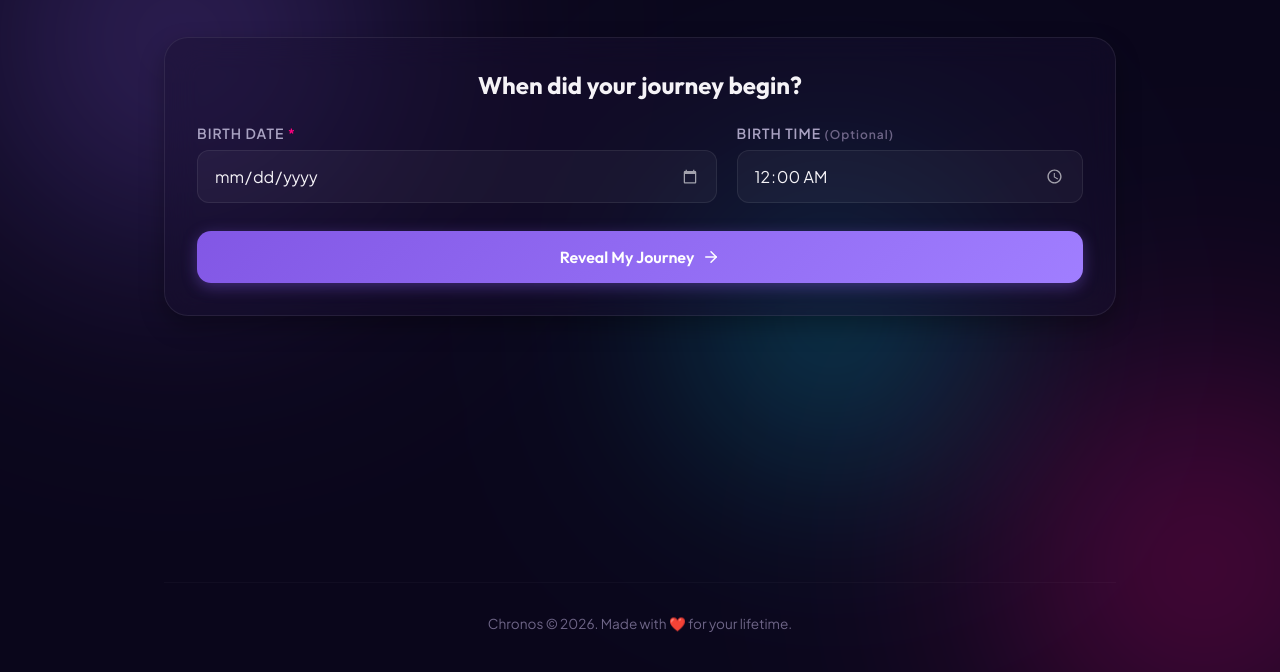
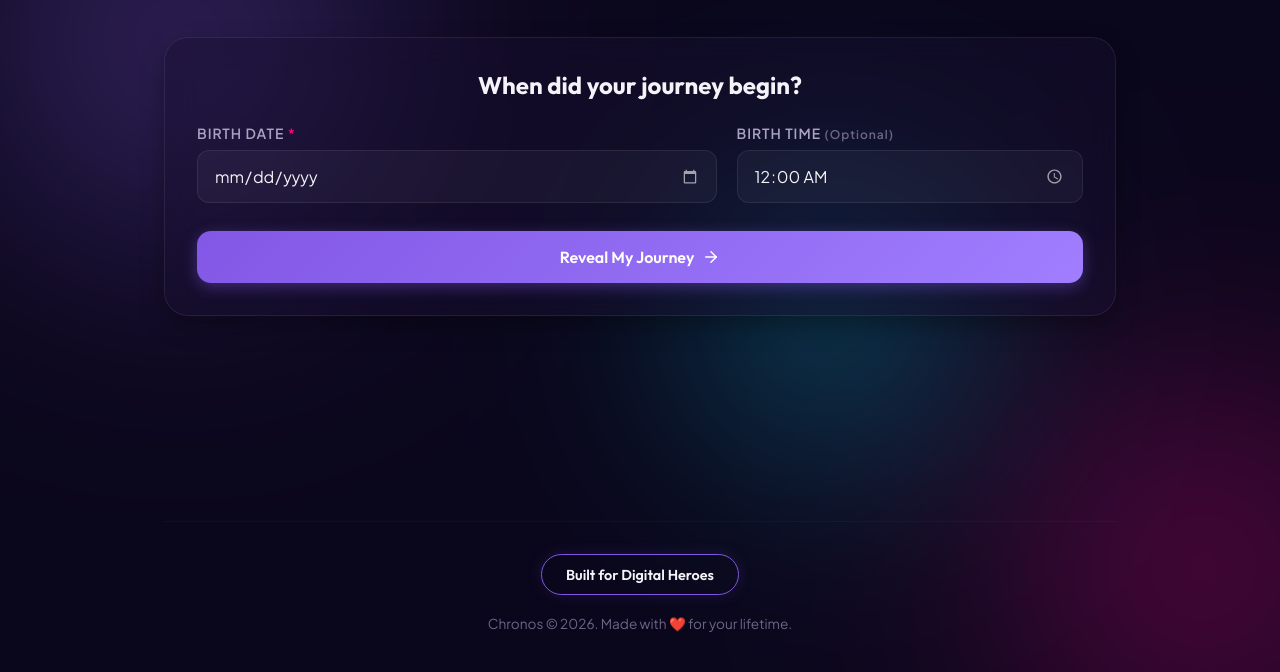
Before and after one commit to nidhipawar1702/age-calculator, a plain HTML site: page index.html in a window 1280 px wide. Shown: the part 128-800 px from the top of the page. Drawn offline with Linux system fonts and the light colour scheme.

Commit message:
Add Digital Heroes button in footer with custom styling

```diff
--- a/index.html
+++ b/index.html
@@ -263,6 +263,9 @@
         </main>
 
         <footer class="app-footer">
+            <a href="https://digitalheroesco.com" target="_blank" class="hero-button-link">
+                <button class="btn-hero">Built for Digital Heroes</button>
+            </a>
             <p>Chronos &copy; 2026. Made with ❤️ for your lifetime.</p>
         </footer>
     </div>
--- a/style.css
+++ b/style.css
@@ -638,6 +638,41 @@ input[type="time"]:focus {
     margin-top: auto;
     padding-top: 2rem;
     border-top: 1px solid rgba(255, 255, 255, 0.03);
+    display: flex;
+    flex-direction: column;
+    align-items: center;
+    gap: 1rem;
+}
+
+.hero-button-link {
+    text-decoration: none;
+    margin-bottom: 0.25rem;
+}
+
+.btn-hero {
+    background: transparent;
+    border: 1px solid var(--accent-primary);
+    color: var(--text-primary);
+    font-family: var(--font-heading);
+    font-size: 0.9rem;
+    font-weight: 600;
+    padding: 0.65rem 1.5rem;
+    border-radius: 50px;
+    cursor: pointer;
+    transition: var(--transition-smooth);
+    box-shadow: 0 0 15px rgba(130, 87, 229, 0.15);
+}
+
+.btn-hero:hover {
+    background: linear-gradient(135deg, var(--accent-primary) 0%, #a07eff 100%);
+    border-color: transparent;
+    color: #fff;
+    transform: translateY(-2px);
+    box-shadow: 0 5px 15px rgba(130, 87, 229, 0.4);
+}
+
+.btn-hero:active {
+    transform: translateY(0);
 }
 
 /* Global Animations */
```
